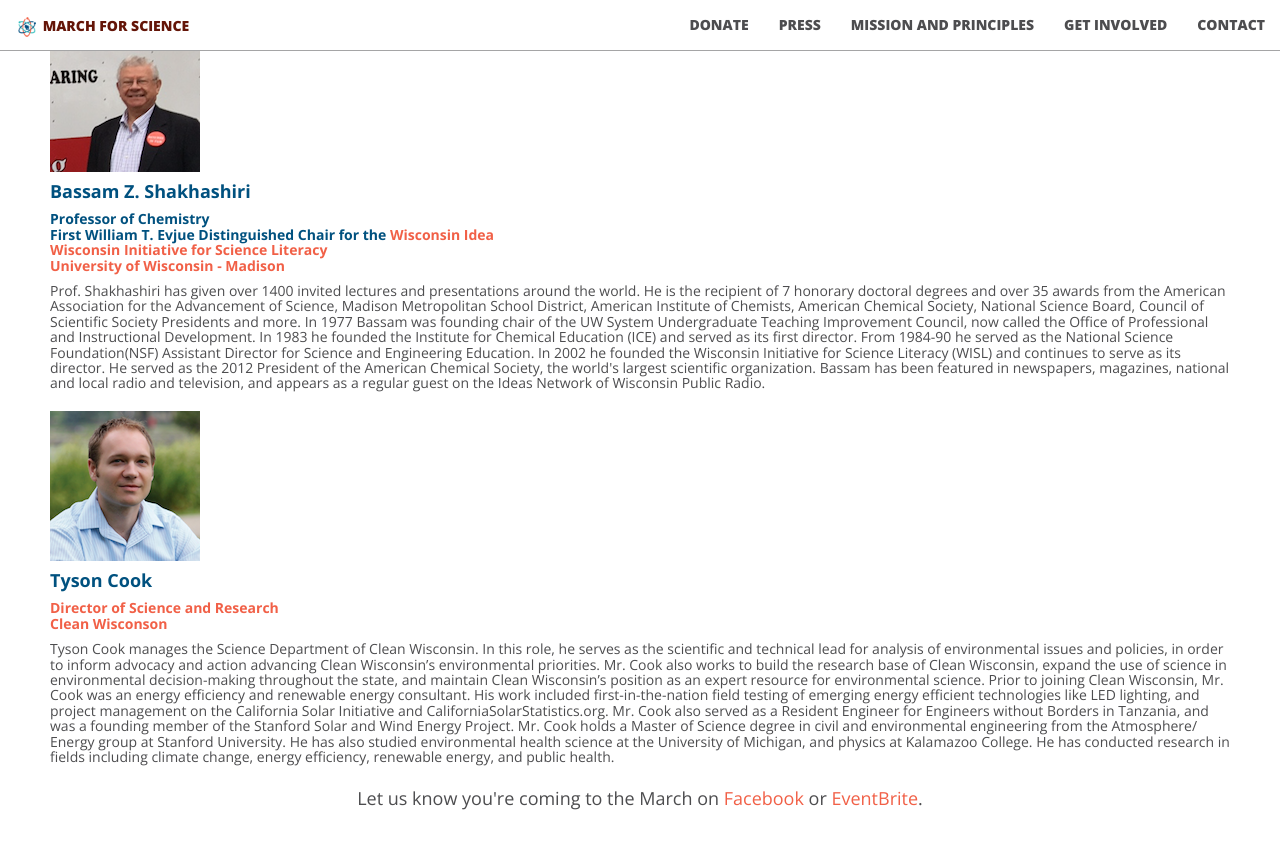
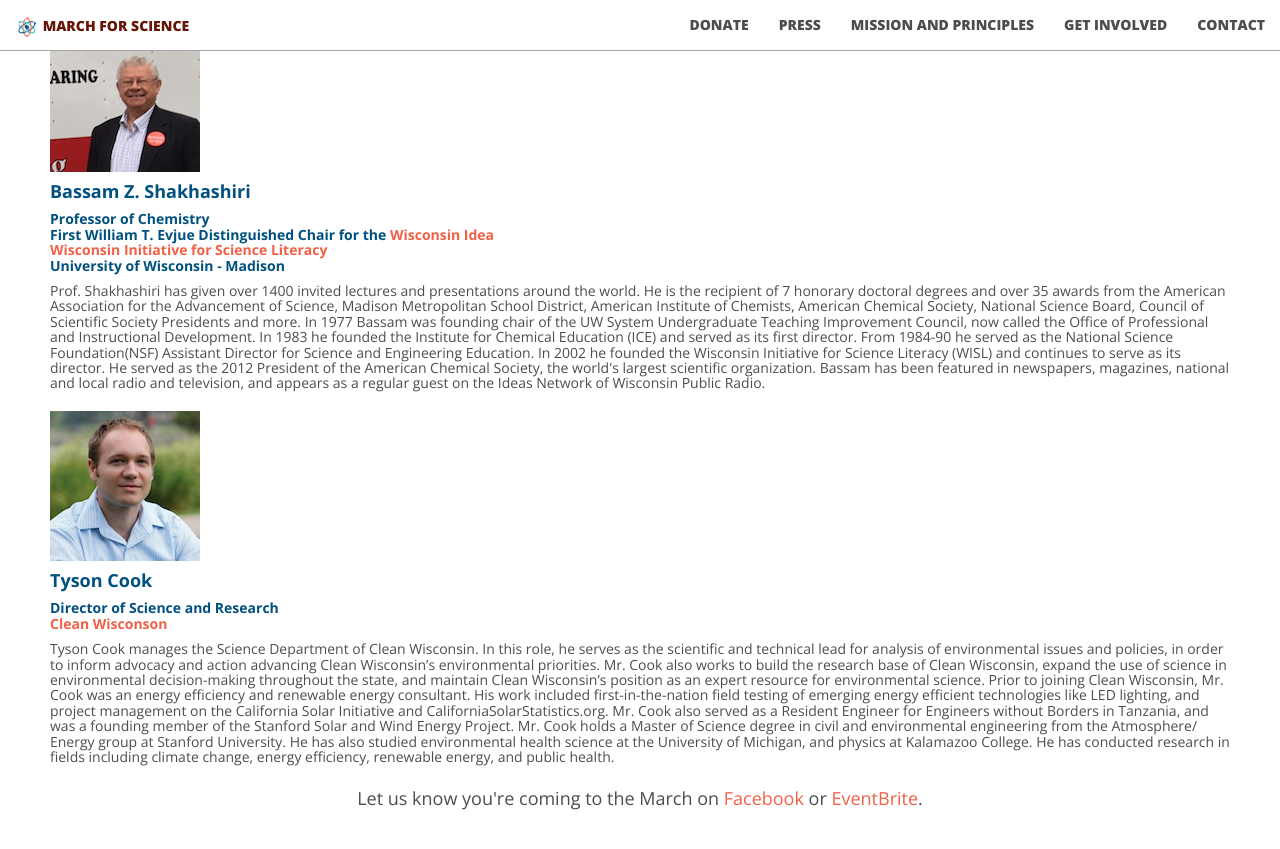
Before and after one commit to ScienceMarchMadison/m4smadison.github.io, a Jekyll site: the page built from index.html, in a window 1280 px wide and 900 px high, scrolled down 2652 px. Shown: the top 849 px of the window. Built offline with Jekyll 4.4.1, drawn with Linux system fonts in a browser that asks for light colours; comment, search, counter and statistics services are not loaded.

Commit message:
href fix

```diff
--- a/_includes/march.html
+++ b/_includes/march.html
@@ -49,7 +49,7 @@
             <div class="row" style="padding:5px">
                 <img src="img/speakers/bassam_shakhashiri.png" style="vertical-align:middle">
                 <h4 class="text-faded" style="color:#00517f;font-weight: bold">Bassam Z. Shakhashiri</h4>
-                <h5 class="text-faded" style="color:#00517f;font-weight: bold">Professor of Chemistry<br>First William T. Evjue Distinguished Chair for the <a href="http://www.scifun.org/news/2015-Dec-WI-Idea.html" target="_blank">Wisconsin Idea</a><br><a href="http://www.scifun.org/" target="_blank">Wisconsin Initiative for Science Literacy<a><br>University of Wisconsin - Madison</h5>
+                <h5 class="text-faded" style="color:#00517f;font-weight: bold">Professor of Chemistry<br>First William T. Evjue Distinguished Chair for the <a href="http://www.scifun.org/news/2015-Dec-WI-Idea.html" target="_blank">Wisconsin Idea</a><br><a href="http://www.scifun.org/" target="_blank">Wisconsin Initiative for Science Literacy</a><br>University of Wisconsin - Madison</h5>
                 <h5 class="text-faded" style="color:#4d4d4f">
                 Prof. Shakhashiri has given over 1400 invited lectures and presentations around the world. He is the recipient of 7 honorary doctoral degrees and over 35 awards from the American Association for the Advancement of Science, Madison Metropolitan School District, American Institute of Chemists, American Chemical Society, National Science Board, Council of Scientific Society Presidents and more. In 1977 Bassam was founding chair of the UW System Undergraduate Teaching Improvement Council, now called the Office of Professional and Instructional Development. In 1983 he founded the Institute for Chemical Education (ICE) and served as its first director. From 1984-90 he served as the National Science Foundation(NSF) Assistant Director for Science and Engineering Education. In 2002 he founded the Wisconsin Initiative for Science Literacy (WISL) and continues to serve as its director. He served as the 2012 President of the American Chemical Society, the world's largest scientific organization. Bassam has been featured in newspapers, magazines, national and local radio and television, and appears as a regular guest on the Ideas Network of Wisconsin Public Radio.
                 </h5>
```
